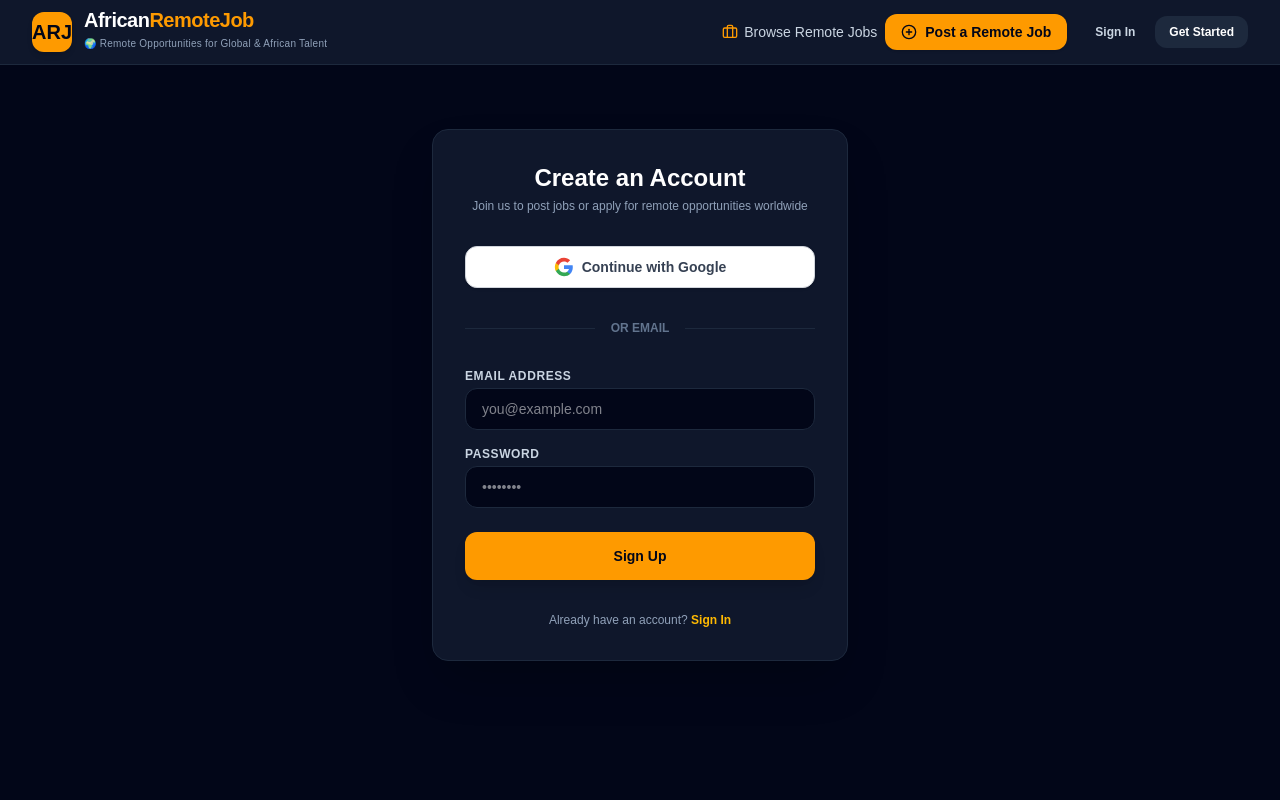
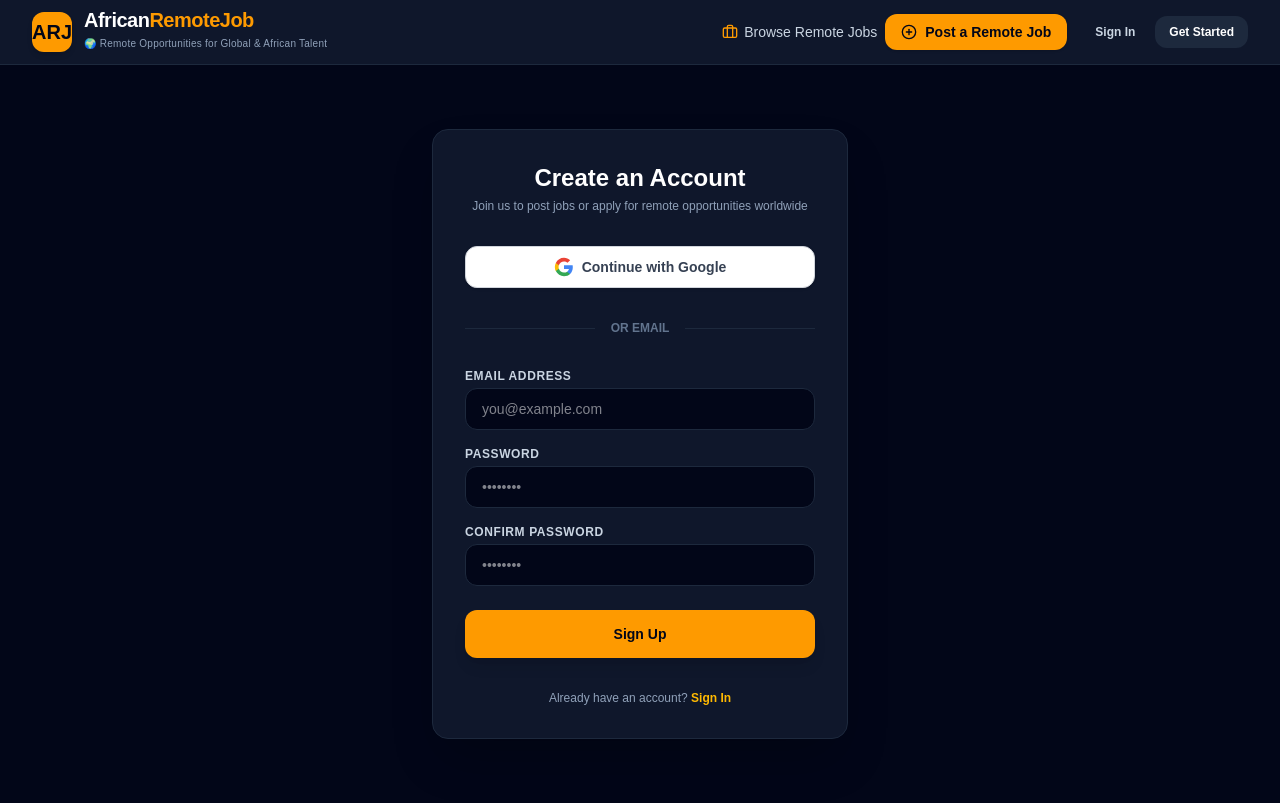
Before and after one commit to RentMaster-GH/africanremotejob, a Next.js app: page /signup in a window 1280 px wide. Built offline with nearby package versions, Linux system fonts and the light colour scheme; no server answers.

Commit message:
Remove syntax dots from inputs

```diff
--- /dev/null
+++ b/app/auth/callback/route.ts
@@ -0,0 +1,27 @@
+// app/auth/callback/route.ts
+import { NextResponse } from 'next/server'
+import { supabase } from '@/lib/supabase/client' // Or your server-side createClient function if using SSR cookies
+
+export async function GET(request: Request) {
+  const { searchParams, origin } = new URL(request.url)
+  const code = searchParams.get('code')
+
+  // Where to redirect after successful login (defaults to /dashboard)
+  let next = searchParams.get('next') ?? '/dashboard'
+
+  if (!next.startsWith('/')) {
+    next = '/dashboard'
+  }
+
+  if (code) {
+    // If you are using standard client or server auth handler
+    const supabaseResponse = await supabase.auth.exchangeCodeForSession(code)
+
+    if (!supabaseResponse.error) {
+      return NextResponse.redirect(`${origin}${next}`)
+    }
+  }
+
+  // Return to an error page if code exchange fails
+  return NextResponse.redirect(`${origin}/login?error=Could not authenticate user`)
+}
--- a/app/signup/page.tsx
+++ b/app/signup/page.tsx
@@ -8,6 +8,7 @@ import { supabase } from '@/lib/supabase/client'
 export default function SignupPage() {
   const [email, setEmail] = useState('')
   const [password, setPassword] = useState('')
+  const [confirmPassword, setConfirmPassword] = useState('')
   const [loading, setLoading] = useState(false)
   const [googleLoading, setGoogleLoading] = useState(false)
   const [errorMsg, setErrorMsg] = useState<string | null>(null)
@@ -18,6 +19,12 @@ export default function SignupPage() {
     setLoading(true)
     setErrorMsg(null)
     setSuccessMsg(null)
+
+    if (password !== confirmPassword) {
+      setErrorMsg('Passwords do not match. Please check and try again.')
+      setLoading(false)
+      return
+    }
 
     const { data, error } = await supabase.auth.signUp({
       email: email.trim(),
@@ -155,6 +162,22 @@ export default function SignupPage() {
               />
             </div>
 
+            <div>
+              <label htmlFor="confirmPassword" className="block text-xs font-bold text-slate-300 uppercase tracking-wider mb-1">
+                Confirm Password
+              </label>
+              <input
+                id="confirmPassword"
+                name="confirmPassword"
+                type="password"
+                required
+                value={confirmPassword}
+                onChange={(e) => setConfirmPassword(e.target.value)}
+                placeholder="••••••••"
+                className="w-full bg-slate-950 border border-slate-800 rounded-xl px-4 py-2.5 text-sm text-white outline-none focus:border-amber-500"
+              />
+            </div>
+
             <button
               type="submit"
               disabled={loading}
```
Also changed, not shown: app/auth/callback/New Text Document.txt (added).
